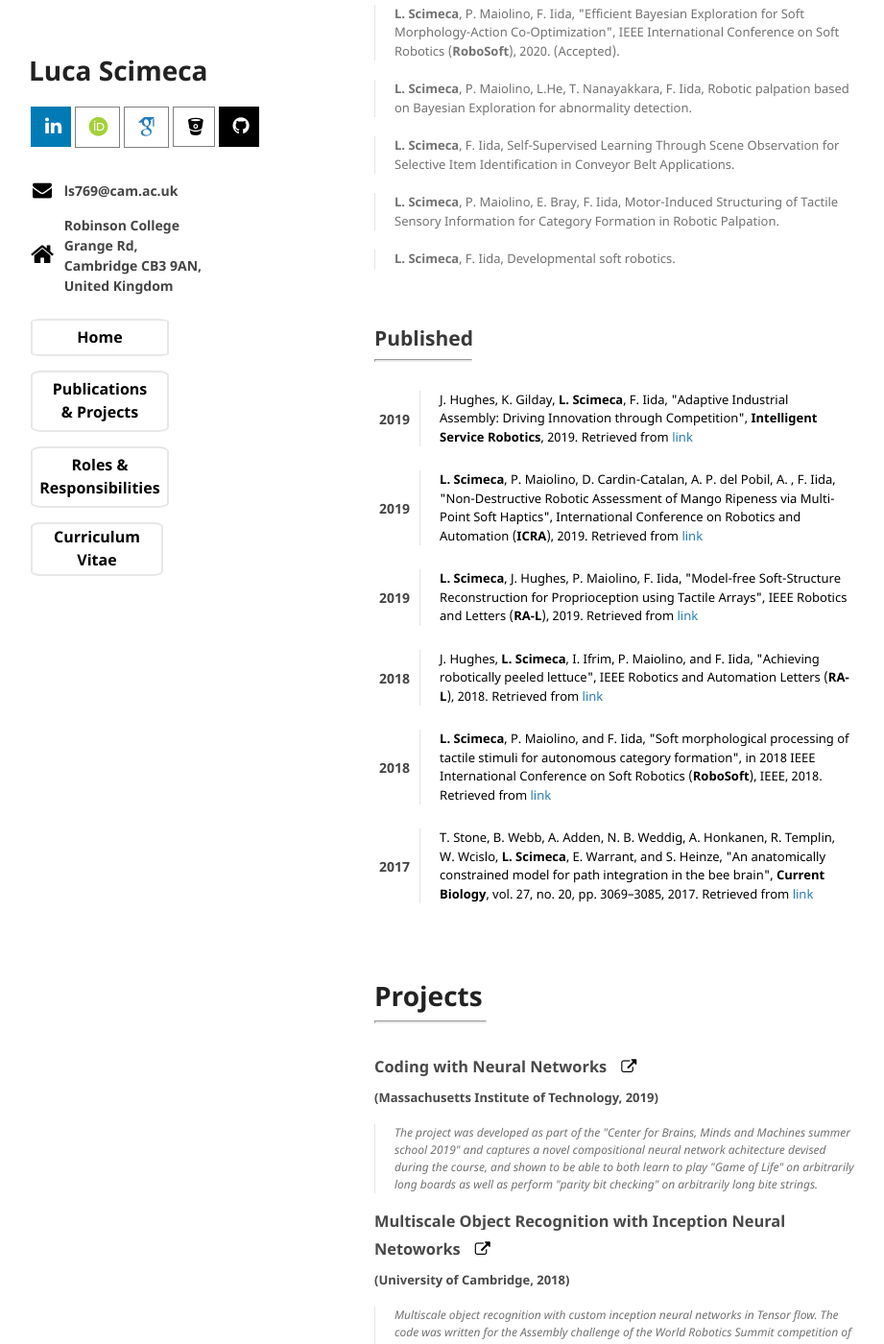
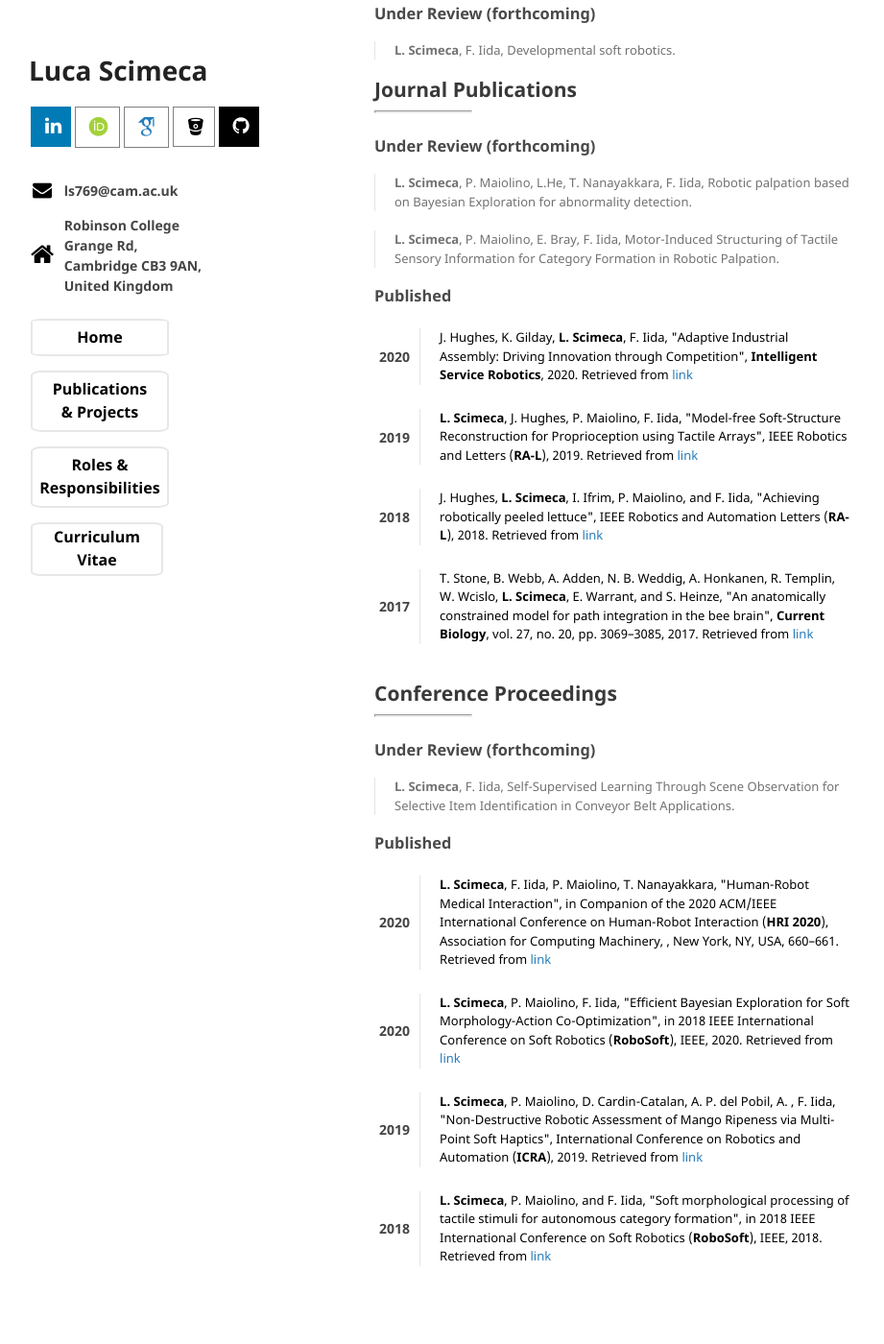
Before and after one commit to lucascimeca/lucascimeca.github.io, a Jekyll site: the page built from publications.md, in a window 1280 px wide and 1400 px high, scrolled down 224 px. Shown: the whole window at 96% size, without its empty margins (180-1101 px from the left). Built offline with Jekyll 4.4.1, drawn with Linux system fonts in a browser that asks for light colours; nearby versions of some CDN libraries; some web fonts are replaced; the repository's description, which GitHub fills in, is left out; our own code applies the rules of GitHub Pages for plain Markdown files; some of the changed text lies outside the part shown.

Commit message:
Update publications.md

```diff
--- a/publications.md
+++ b/publications.md
@@ -7,47 +7,50 @@ layout: default
 
 <br/>
 
-## [](#review) Under Review
-<hr style="width: 145px">
-> <div style="font-size: 13px"><b>L. Scimeca</b>, P. Maiolino, F. Iida, "Efficient Bayesian Exploration for Soft Morphology-Action Co-Optimization", IEEE International Conference on Soft Robotics (<b>RoboSoft</b>), 2020. (Accepted).</div>
+
+
+## [](#bookchapters) Book Chapters
+<hr style="width: 100px">
+
+### Under Review (forthcoming)
+
+
+> <div style="font-size: 13px"><b>L. Scimeca</b>, F. Iida, Developmental soft robotics.</div>
 <p></p>
 
+
+ <!-- ### Published-->
+
+
+
+
+
+## [](#journals) Journal Publications
+<hr style="width: 100px">
+
+### Under Review (forthcoming)
+
 > <div style="font-size: 13px"><b>L. Scimeca</b>, P. Maiolino, L.He, T. Nanayakkara, F. Iida, Robotic palpation based on Bayesian Exploration for abnormality detection.</div>
-<p></p>
-
-> <div style="font-size: 13px"><b>L. Scimeca</b>, F. Iida, Self-Supervised Learning Through Scene Observation for Selective Item Identification in Conveyor Belt Applications.</div>
 <p></p>
 
 > <div style="font-size: 13px"><b>L. Scimeca</b>, P. Maiolino, E. Bray, F. Iida, Motor-Induced Structuring of Tactile Sensory Information for Category Formation in Robotic Palpation.</div>
 <p></p>
 
-> <div style="font-size: 13px"><b>L. Scimeca</b>, F. Iida, Developmental soft robotics.</div>
-<p></p>
 
-<br/>
-
-## [](#published) Published
-<hr style="width: 100px">
+### Published
 
 <table>
+
  <tr>
   <th style="padding: 5px 5px 20px 5px">
-   2019
+   2020
   </th>
   <th style="padding: 5px 5px 20px 5px">
    <blockquote><div style="font-size: 13px; color: black; font-weight: normal" id='wrs2018'>
-     J. Hughes, K. Gilday, <b>L. Scimeca</b>, F. Iida, "Adaptive Industrial Assembly: Driving Innovation through Competition", <b>Intelligent Service Robotics</b>, 2019. Retrieved from <a href="https://link.springer.com/article/10.1007/s11370-019-00292-9" target="_blank">link</a> </div></blockquote>
+     J. Hughes, K. Gilday, <b>L. Scimeca</b>, F. Iida, "Adaptive Industrial Assembly: Driving Innovation through Competition", <b>Intelligent Service Robotics</b>, 2020. Retrieved from <a href="https://link.springer.com/article/10.1007/s11370-019-00292-9" target="_blank">link</a> </div></blockquote>
   </th>
  </tr>
- <tr>
-  <th style="padding: 5px 5px 20px 5px">
-   2019
-  </th>
-  <th style="padding: 5px 5px 20px 5px">
-   <blockquote><div style="font-size: 13px; color: black; font-weight: normal">
-    <b>L. Scimeca</b>, P. Maiolino, D. Cardin-Catalan, A. P. del Pobil, A. , F. Iida, "Non-Destructive Robotic Assessment of Mango Ripeness via Multi-Point Soft Haptics", International Conference on Robotics and Automation (<b>ICRA</b>), 2019. Retrieved from <a href="https://ieeexplore.ieee.org/abstract/document/8793956" target="_blank">link</a> </div></blockquote>
-  </th>
- </tr>
+
  <tr>
   <th style="padding: 5px 5px 20px 5px">
    2019
@@ -57,6 +60,7 @@ layout: default
     <b>L. Scimeca</b>, J. Hughes, P. Maiolino, F. Iida, "Model-free Soft-Structure Reconstruction for Proprioception using Tactile Arrays",      IEEE Robotics and Letters (<b>RA-L</b>), 2019. Retrieved from <a href="https://ieeexplore.ieee.org/document/8675407" target="_blank">link</a> </div></blockquote>
   </th>
  </tr>
+
  <tr>
   <th style="padding: 5px 5px 20px 5px">
    2018
@@ -66,15 +70,7 @@ layout: default
  J. Hughes, <b>L. Scimeca</b>, I. Ifrim, P. Maiolino, and F. Iida, "Achieving robotically peeled lettuce", IEEE Robotics and Automation Letters (<b>RA-L</b>), 2018. Retrieved from <a href="https://ieeexplore.ieee.org/abstract/document/8409969/" target="_blank">link</a> </div></blockquote>
   </th>
  </tr>
- <tr>
-  <th style="padding: 5px 5px 20px 5px">
-   2018
-  </th>
-  <th style="padding: 5px 5px 20px 5px">
-   <blockquote><div style="font-size: 13px; color: black; font-weight: normal" id='morph2018'>
- <b>L. Scimeca</b>, P. Maiolino, and F. Iida, "Soft morphological processing of tactile stimuli for autonomous category formation", in 2018 IEEE International Conference on Soft Robotics (<b>RoboSoft</b>), IEEE, 2018. Retrieved  from <a href="https://ieeexplore.ieee.org/document/8404945/" target="_blank">link</a></div></blockquote>
-  </th>
- </tr>
+
  <tr>
   <th style="padding: 5px 5px 20px 5px">
    2017
@@ -86,10 +82,66 @@ T. Stone, B. Webb, A. Adden, N. B. Weddig, A. Honkanen, R. Templin, W. Wcislo, <
  </tr>
 </table>
 
+
+## [](#Conferences) Conference Proceedings
+<hr style="width: 100px">
+
+### Under Review (forthcoming)
+
+> <div style="font-size: 13px"><b>L. Scimeca</b>, F. Iida, Self-Supervised Learning Through Scene Observation for Selective Item Identification in Conveyor Belt Applications.</div>
+<p></p>
+
+### Published
+
+<table>
+
+ <tr>
+  <th style="padding: 5px 5px 20px 5px">
+   2020
+  </th>
+  <th style="padding: 5px 5px 20px 5px">
+   <blockquote><div style="font-size: 13px; color: black; font-weight: normal">
+   <b>L. Scimeca</b>, F. Iida, P. Maiolino, T. Nanayakkara, "Human-Robot Medical Interaction", in Companion of the 2020 ACM/IEEE International Conference on Human-Robot Interaction (<b>HRI 2020</b>),  Association for Computing Machinery, , New York, NY, USA, 660–661. Retrieved from <a href="https://doi.org/10.1145/3371382.3374847" target="_blank">link</a> </div></blockquote>
+  </th>
+ </tr>
+
+ <tr>
+  <th style="padding: 5px 5px 20px 5px">
+   2020
+  </th>
+  <th style="padding: 5px 5px 20px 5px">
+   <blockquote><div style="font-size: 13px; color: black; font-weight: normal">
+   <b>L. Scimeca</b>, P. Maiolino, F. Iida, "Efficient Bayesian Exploration for Soft Morphology-Action Co-Optimization", in 2018 IEEE International Conference on Soft Robotics (<b>RoboSoft</b>), IEEE, 2020. Retrieved from <a href="https://www.repository.cam.ac.uk/handle/1810/302245" target="_blank">link</a> </div></blockquote>
+  </th>
+ </tr>
+
+ <tr>
+  <th style="padding: 5px 5px 20px 5px">
+   2019
+  </th>
+  <th style="padding: 5px 5px 20px 5px">
+   <blockquote><div style="font-size: 13px; color: black; font-weight: normal">
+    <b>L. Scimeca</b>, P. Maiolino, D. Cardin-Catalan, A. P. del Pobil, A. , F. Iida, "Non-Destructive Robotic Assessment of Mango Ripeness via Multi-Point Soft Haptics", International Conference on Robotics and Automation (<b>ICRA</b>), 2019. Retrieved from <a href="https://ieeexplore.ieee.org/abstract/document/8793956" target="_blank">link</a> </div></blockquote>
+  </th>
+ </tr>
+
+ <tr>
+  <th style="padding: 5px 5px 20px 5px">
+   2018
+  </th>
+  <th style="padding: 5px 5px 20px 5px">
+   <blockquote><div style="font-size: 13px; color: black; font-weight: normal" id='morph2018'>
+ <b>L. Scimeca</b>, P. Maiolino, and F. Iida, "Soft morphological processing of tactile stimuli for autonomous category formation", in 2018 IEEE International Conference on Soft Robotics (<b>RoboSoft</b>), IEEE, 2018. Retrieved  from <a href="https://ieeexplore.ieee.org/document/8404945/" target="_blank">link</a></div></blockquote>
+  </th>
+ </tr>
+
+</table>
+
 <br/>
 
-# [](#Projects) Projects
-<hr style="width: 115px">
+
+
+# [](#Projects) Other Projects
 
 
 ### [](#CodingWithNNs) Coding with Neural Networks<a href="https://bitbucket.org/lucascimeca/coding_with_neural_networks/src/master/" class="fa fa-external-link" style="font-size: 16px" target="_blank"></a><br/><font size="2px">(Massachusetts Institute of Technology, 2019)</font>
```
